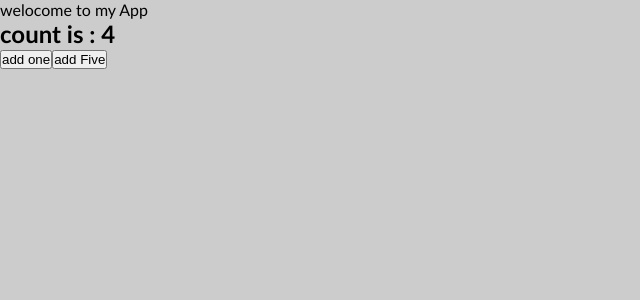
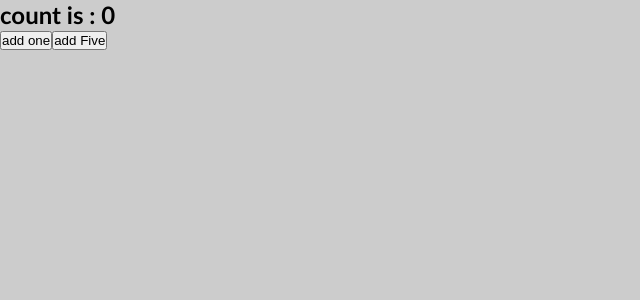
Before and after one commit to amirho3einb/ReactCourse, a React (Create React App) app: page / in a window 1280 px wide. Shown: the top 300 px of the page, without its empty margins (0-640 px from the left). Built offline with nearby package versions, Linux system fonts and the light colour scheme.

Commit message:
useReducer-simple-example

```diff
--- a/src/App.js
+++ b/src/App.js
@@ -8,6 +8,7 @@ import "./App.css";
 import NavBar from "./components/NavBar/NavBar";
 import CounterProvider from "./components/Context/CounterProvider";
 import CounterOne from "./components/Context/CounterOne";
+import CounterReducer from "./components/Reducer/CounterReducer";
 class App extends Component {
     state = {
         Products: [
@@ -90,10 +91,11 @@ class App extends Component {
     render(){
         return(
             <>
-            <CounterProvider>
+            <CounterReducer />
+            {/* <CounterProvider>
                 <p>welocome to my App</p>
                 <CounterOne />
-            </CounterProvider>
+            </CounterProvider> */}
             </>
             // <div className="container" id="title">
             //     <NavBar totalItems={this.state.Products.filter((p) => p.quantity > 0).length}/>
--- /dev/null
+++ b/src/components/Reducer/CounterReducer.js
@@ -0,0 +1,35 @@
+import { useReducer , useState } from "react";
+const intialState = 0;
+const reducer = (state, action) => {
+    switch (action){
+        case "addOne":
+            return state + 1;
+        case "addFive":
+            return state + 5;
+        default:
+            return state;
+    }
+};
+
+const CounterReducer = () => {
+    // 1. useState = > state managment
+    // 2. reduce
+
+    // steps:
+    // 1. import usrReducer()
+    // 2. useReducer(reducer,initialState);
+    // 3. return : [count,dispatch]
+    // 4. reducer(state,action)
+
+    const [count, dispatch] = useReducer(reducer, intialState);
+
+    return (
+        <div>
+            <h2>count is : {count}</h2>
+            <button onClick={() => dispatch("addOne")}>add one</button>
+            <button onClick={() => dispatch("addFive")}>add Five</button>
+        </div>
+    );
+}
+
+export default CounterReducer;
```
